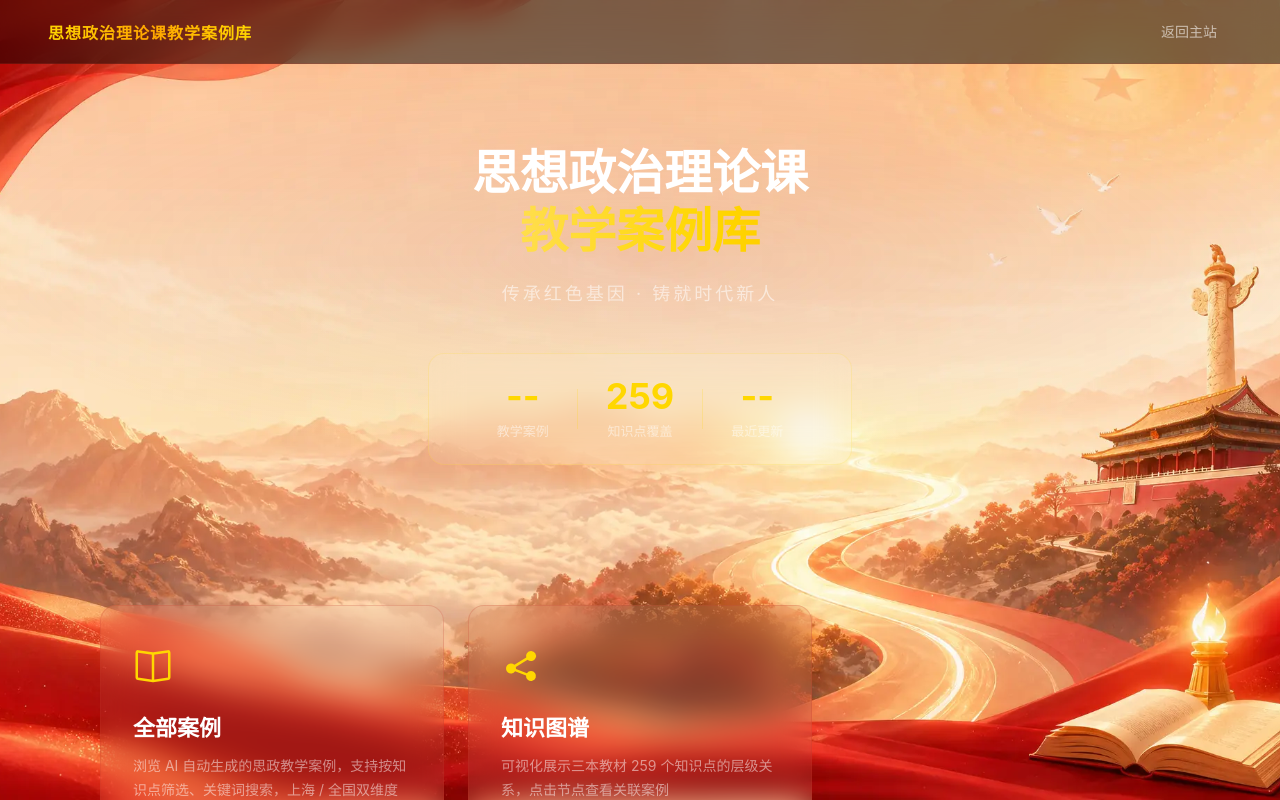
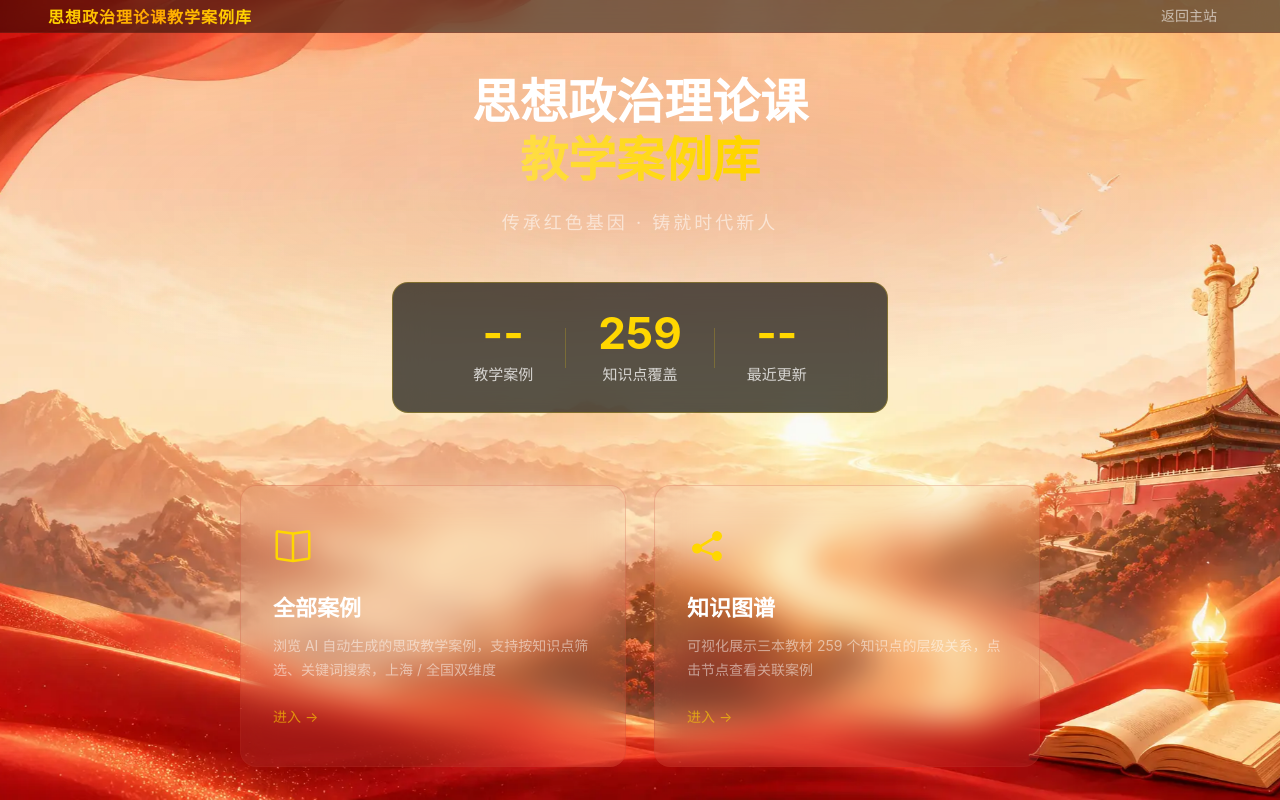
Before and after one commit to hyc896/AI-Empowered-IPTC-Website, a Vue app in the folder 二期/frontend/: page /case-platform in a window 1280 px wide. Shown: the top 800 px of the page. Built offline with nearby package versions, Linux system fonts and the light colour scheme; no server answers.

Commit message:
fix: 案例平台多项问题修复

```diff
--- a/二期/frontend/src/views/Home.vue
+++ b/二期/frontend/src/views/Home.vue
@@ -93,7 +93,9 @@ const goToCases = () => {
 }
 
 const goToPractice = () => {
-  if (userStore.isStudent) {
+  if (userStore.isAdmin) {
+    router.push('/admin')
+  } else if (userStore.isStudent) {
     router.push('/student/knowledge')
   } else {
     router.push('/teacher/review')
--- a/二期/frontend/src/views/cases/CaseDetail.vue
+++ b/二期/frontend/src/views/cases/CaseDetail.vue
@@ -80,6 +80,7 @@
 import { ref, computed, onMounted } from 'vue'
 import { useRoute, useRouter } from 'vue-router'
 import { ArrowLeft } from '@element-plus/icons-vue'
+import { marked } from 'marked'
 import { caseAPI } from '@/api/index'
 
 const route = useRoute()
@@ -90,19 +91,13 @@ const loading = ref(true)
 
 const formatDate = (dateStr) => {
   if (!dateStr) return ''
-  return new Date(dateStr).toLocaleDateString('zh-CN', { year: 'numeric', month: 'long', day: 'numeric' })
+  const d = new Date(dateStr)
+  return isNaN(d) ? '' : d.toLocaleDateString('zh-CN', { year: 'numeric', month: 'long', day: 'numeric' })
 }
 
 const formattedContent = computed(() => {
   if (!caseData.value?.content) return ''
-  return caseData.value.content
-    .replace(/&/g, '&amp;')
-    .replace(/</g, '&lt;')
-    .replace(/>/g, '&gt;')
-    .replace(/\n{2,}/g, '</p><p>')
-    .replace(/\n/g, '<br>')
-    .replace(/^/, '<p>')
-    .replace(/$/, '</p>')
+  return marked.parse(caseData.value.content)
 })
 
 onMounted(async () => {
--- a/二期/frontend/src/views/cases/CasePlatformHome.vue
+++ b/二期/frontend/src/views/cases/CasePlatformHome.vue
@@ -89,7 +89,10 @@ onMounted(async () => {
 
 <style scoped>
 .platform-home {
-  min-height: 100vh;
+  height: 100vh;
+  overflow: hidden;
+  display: flex;
+  flex-direction: column;
   background: url('@/assets/bg-main.webp') center/cover no-repeat fixed;
   color: #fff;
 }
@@ -119,14 +122,14 @@ onMounted(async () => {
 
 /* 英雄区 */
 .hero {
-  min-height: 60vh;
+  flex: 1;
   display: flex;
   align-items: center;
   justify-content: center;
   background:
     radial-gradient(ellipse 80% 60% at 50% 40%, rgba(192,57,43,0.18) 0%, transparent 70%),
     radial-gradient(ellipse 40% 40% at 30% 60%, rgba(255,215,0,0.06) 0%, transparent 60%);
-  padding: 80px 40px;
+  padding: 40px 40px;
   text-align: center;
 }
 .hero-title {
@@ -159,22 +162,22 @@ onMounted(async () => {
   display: inline-flex;
   align-items: center;
   gap: 0;
-  background: rgba(255,255,255,0.06);
+  background: rgba(0,0,0,0.65);
   backdrop-filter: blur(16px);
-  border: 1px solid rgba(255,215,0,0.15);
+  border: 1px solid rgba(255,215,0,0.25);
   border-radius: 16px;
-  padding: 24px 40px;
+  padding: 28px 48px;
 }
-.stat-item { text-align: center; padding: 0 28px; }
+.stat-item { text-align: center; padding: 0 32px; }
 .stat-num {
   display: block;
-  font-size: 36px;
+  font-size: 44px;
   font-weight: 700;
   color: #ffd700;
   line-height: 1;
-  margin-bottom: 6px;
+  margin-bottom: 8px;
 }
-.stat-label { font-size: 13px; color: rgba(255,255,255,0.5); }
+.stat-label { font-size: 15px; color: rgba(255,255,255,0.75); font-weight: 500; }
 .stat-divider {
   width: 1px;
   height: 40px;
@@ -183,14 +186,16 @@ onMounted(async () => {
 
 /* 入口区 */
 .entry-section {
-  padding: 60px 48px 80px;
+  padding: 32px 48px 48px;
+  display: flex;
+  justify-content: center;
 }
 .entry-grid {
-  max-width: 1080px;
-  margin: 0 auto;
+  width: 100%;
+  max-width: 800px;
   display: grid;
-  grid-template-columns: repeat(3, 1fr);
-  gap: 24px;
+  grid-template-columns: repeat(2, 1fr);
+  gap: 28px;
 }
 .entry-card {
   background: rgba(255,255,255,0.05);
--- a/二期/frontend/src/views/cases/CasesView.vue
+++ b/二期/frontend/src/views/cases/CasesView.vue
@@ -34,12 +34,12 @@
             </div>
             <h4 class="card-title">{{ c.title }}</h4>
             <p class="card-summary">{{ (c.summary || c.content || '').slice(0, 80) }}...</p>
-            <div class="card-date">{{ new Date(c.created_at).toLocaleDateString('zh-CN') }}</div>
+            <div class="card-date">{{ c.created_at ? new Date(c.created_at).toLocaleDateString('zh-CN') : '' }}</div>
           </div>
         </div>
         <div class="pagination">
           <el-pagination v-model:current-page="page" :page-size="pageSize" :total="total"
-            layout="prev, pager, next" @current-change="loadCases" background small />
+            layout="prev, pager, next" @current-change="loadCases" background size="small" />
         </div>
       </div>
     </div>
@@ -63,6 +63,7 @@ const loading = ref(false)
 const treeLoading = ref(true)
 const treeData = ref([])
 const selectedKpId = ref(null)
+const selectedKpName = ref(null)
 
 async function loadTree() {
   try {
@@ -95,7 +96,7 @@ async function loadCases() {
   try {
     const params = { page: page.value, page_size: pageSize }
     if (search.value) params.search = search.value
-    if (selectedKpId.value) params.knowledge_point_id = selectedKpId.value
+    if (selectedKpId.value) params.knowledge_point_name = selectedKpName.value
     const res = await caseAPI.getList(params)
     const d = res.code === 200 ? res.data : res
     cases.value = d.items || d.cases || []
@@ -109,7 +110,13 @@ function doSearch() { page.value = 1; loadCases() }
 
 function onNodeClick(data) {
   if (!data.isKp) return
-  selectedKpId.value = selectedKpId.value === data.id ? null : data.id
+  if (selectedKpId.value === data.id) {
+    selectedKpId.value = null
+    selectedKpName.value = null
+  } else {
+    selectedKpId.value = data.id
+    selectedKpName.value = data.label
+  }
   page.value = 1
   loadCases()
 }
@@ -144,7 +151,7 @@ onMounted(() => { loadTree(); loadCases() })
 .search-input :deep(.el-input__inner::placeholder) { color: rgba(255,255,255,0.35); }
 .main { flex: 1; display: flex; overflow: hidden; }
 .sidebar {
-  width: 260px;
+  width: 280px;
   flex-shrink: 0;
   overflow-y: auto;
   background: rgba(0,0,0,0.45);
@@ -153,12 +160,13 @@ onMounted(() => { loadTree(); loadCases() })
 }
 .sidebar-title { padding: 8px 16px 12px; font-size: 11px; color: rgba(255,215,0,0.7); text-transform: uppercase; letter-spacing: 1px; }
 .kp-tree { background: transparent; }
-.kp-tree :deep(.el-tree-node__content) { color: rgba(255,255,255,0.7); height: 28px; }
+.kp-tree :deep(.el-tree-node__content) { color: rgba(255,255,255,0.7); height: auto; min-height: 28px; padding: 4px 0; white-space: normal; }
 .kp-tree :deep(.el-tree-node__content:hover) { background: rgba(255,255,255,0.06); }
 .kp-tree :deep(.el-tree-node.is-current > .el-tree-node__content) { background: rgba(192,57,43,0.3); color: #fff; }
-.kp-tree :deep(.el-tree-node__expand-icon) { color: rgba(255,255,255,0.4); }
-.tree-node { display: flex; justify-content: space-between; align-items: center; width: 100%; font-size: 12px; padding-right: 8px; }
-.kp-count { font-size: 11px; color: rgba(255,215,0,0.7); background: rgba(255,215,0,0.1); padding: 1px 6px; border-radius: 8px; flex-shrink: 0; }
+.kp-tree :deep(.el-tree-node__expand-icon) { color: rgba(255,255,255,0.4); flex-shrink: 0; }
+.tree-node { display: flex; justify-content: space-between; align-items: flex-start; width: 100%; font-size: 12px; padding-right: 8px; gap: 4px; }
+.tree-node > span:first-child { flex: 1; word-break: break-all; line-height: 1.4; }
+.kp-count { font-size: 11px; color: rgba(255,215,0,0.7); background: rgba(255,215,0,0.1); padding: 1px 6px; border-radius: 8px; flex-shrink: 0; margin-top: 2px; }
 .content { flex: 1; overflow-y: auto; padding: 16px; display: flex; flex-direction: column; }
 .case-grid { display: grid; grid-template-columns: repeat(auto-fill, minmax(280px, 1fr)); gap: 16px; }
 .case-card {
```
